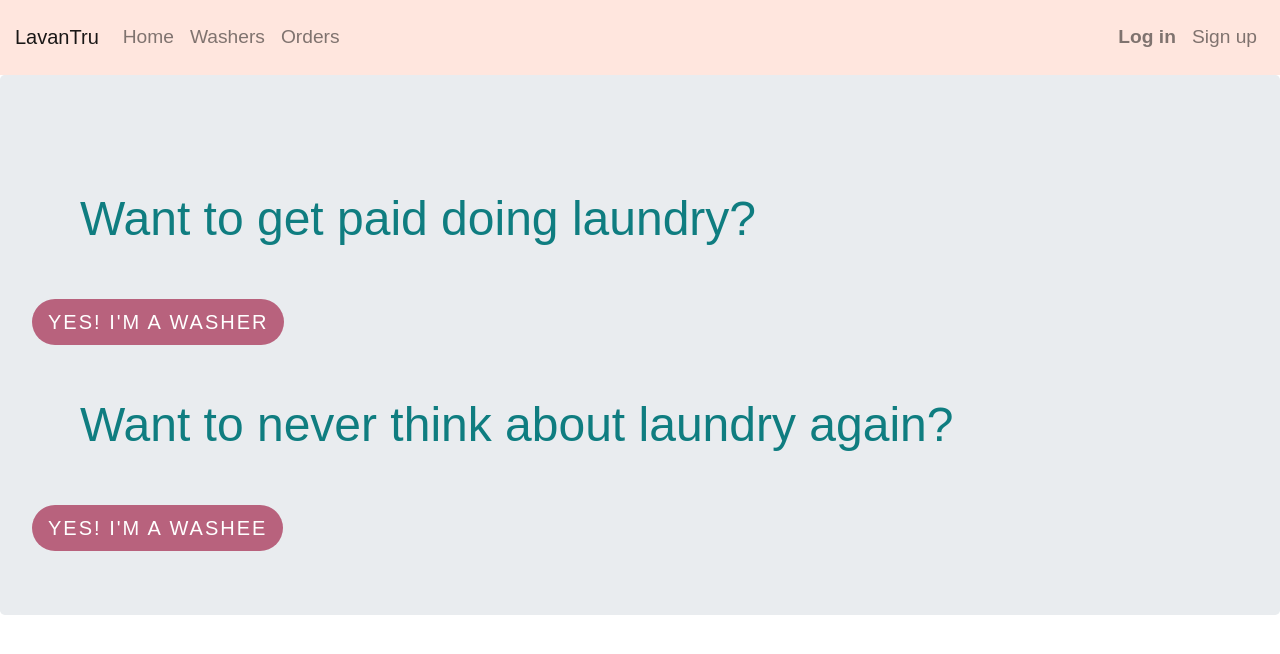
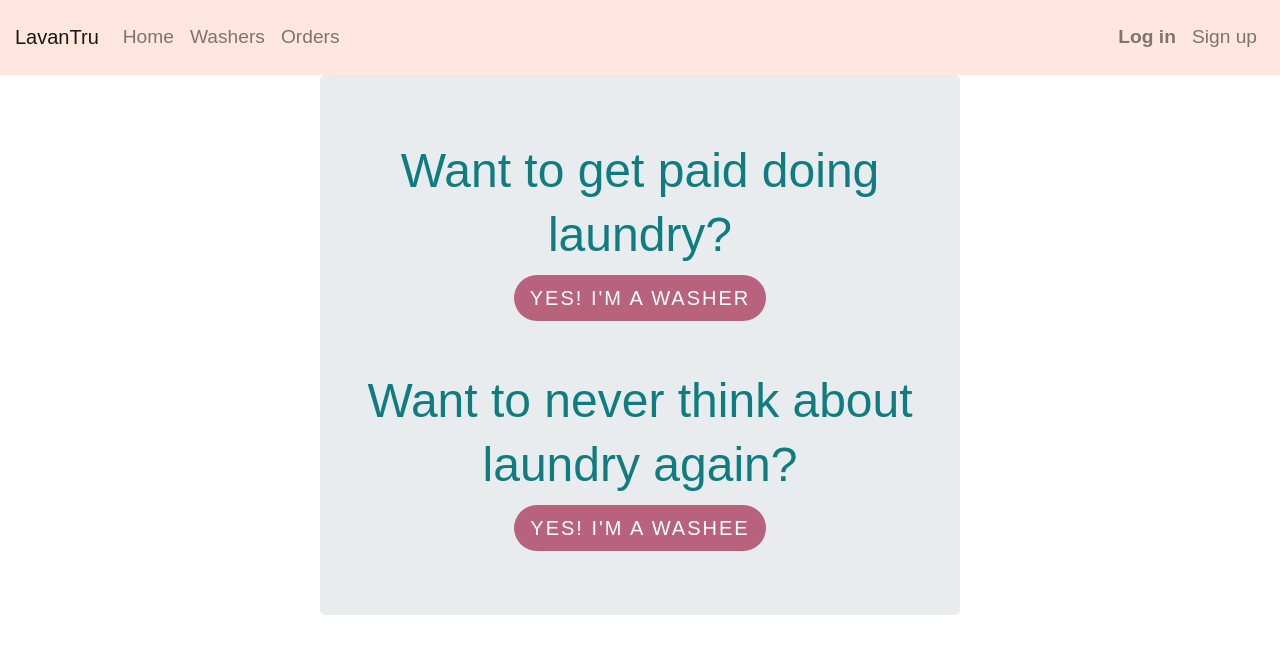
Before and after one commit to LavanTru/webapp, a React (Create React App) app in the folder front-end/: page /register in a window 1280 px wide. Shown: the top 654 px of the page. Built offline with nearby package versions, Linux system fonts and the light colour scheme; what google-maps-react would draw is missing.

Commit message:
Fix alignment

```diff
--- a/front-end/src/App.css
+++ b/front-end/src/App.css
@@ -279,3 +279,10 @@ span.iconExtraNotes{
 .washerMap{
   height:80vh;
 }
+
+.washerOrWashee{
+  text-align: center;
+  width: 50%;
+  /* align-self: center; */
+  margin: auto;
+}
--- a/front-end/src/component/RegisterWasherOrWashee.jsx
+++ b/front-end/src/component/RegisterWasherOrWashee.jsx
@@ -4,31 +4,30 @@ import WasheeDataService from "../service/WasheeDataService";
 import { setSessionCookie } from "../Session.js";
 
 class RegisterWasherOrWashee extends Component {
-constructor(props){
-    super(props);
-    this.handleWasheeSignUp = this.handleWasheeSignUp.bind(this);
-}
+    constructor(props) {
+        super(props);
+        this.handleWasheeSignUp = this.handleWasheeSignUp.bind(this);
+    }
 
     render() {
         return (
-            <Jumbotron>
-                <h1
-                className = "m-5 lavantruGreen"
-
-                >Want to get paid doing laundry?</h1>
+            <Jumbotron className="washerOrWashee">
+                <h1 className="lavantruGreen">
+                    Want to get paid doing laundry?
+                    </h1>
                 <Button
                     className="button-pink"
                     size="lg"
-                    onClick={()=>{this.props.history.push({
-                        pathname:"/register/washer",
-                        state:{...this.props.location.state}
-                    })
+                    onClick={() => {
+                        this.props.history.push({
+                            pathname: "/register/washer",
+                            state: { ...this.props.location.state }
+                        })
                     }}
                 >Yes! I'm a Washer</Button>
 
-                <h1
-                className = "m-5 lavantruGreen"
-                >Want to never think about laundry again?  </h1>
+                <h1 className="mt-5 lavantruGreen">
+                    Want to never think about laundry again?  </h1>
                 <Button
                     className="button-pink"
                     size="lg"
@@ -59,11 +58,11 @@ constructor(props){
 
                     const user = {
                         // Add here more attributes to be stored in the cookies if needed
-                        "id":response.data.id,
+                        "id": response.data.id,
                         "firstName": response.data.firstName,
                         "lastName": response.data.lastName,
                         "email": response.data.email,
-                        "userType":"WASHEE"
+                        "userType": "WASHEE"
                     };
                     setSessionCookie(user);
 
--- a/front-end/src/component/WasherOrderList.jsx
+++ b/front-end/src/component/WasherOrderList.jsx
@@ -1,7 +1,7 @@
 import React, { Component } from 'react';
 import OrderDataService from "../service/OrderDataService";
 import { SessionContext } from "../Session";
-import { Container, Col, Row } from "react-bootstrap";
+import { Container, Col } from "react-bootstrap";
 import WasherOrderListItem from "./WasherOrderListItem"
 
 
--- a/front-end/src/component/WasherSelection/WasherMap/WasherMap.jsx
+++ b/front-end/src/component/WasherSelection/WasherMap/WasherMap.jsx
@@ -1,6 +1,5 @@
 import React, { Component } from 'react';
 import { Map, GoogleApiWrapper, Marker, InfoWindow } from 'google-maps-react';
-import WasherDataService from '../../../service/WasherDataService'
 
 const mapStyles = {
     width: '100%',
```
